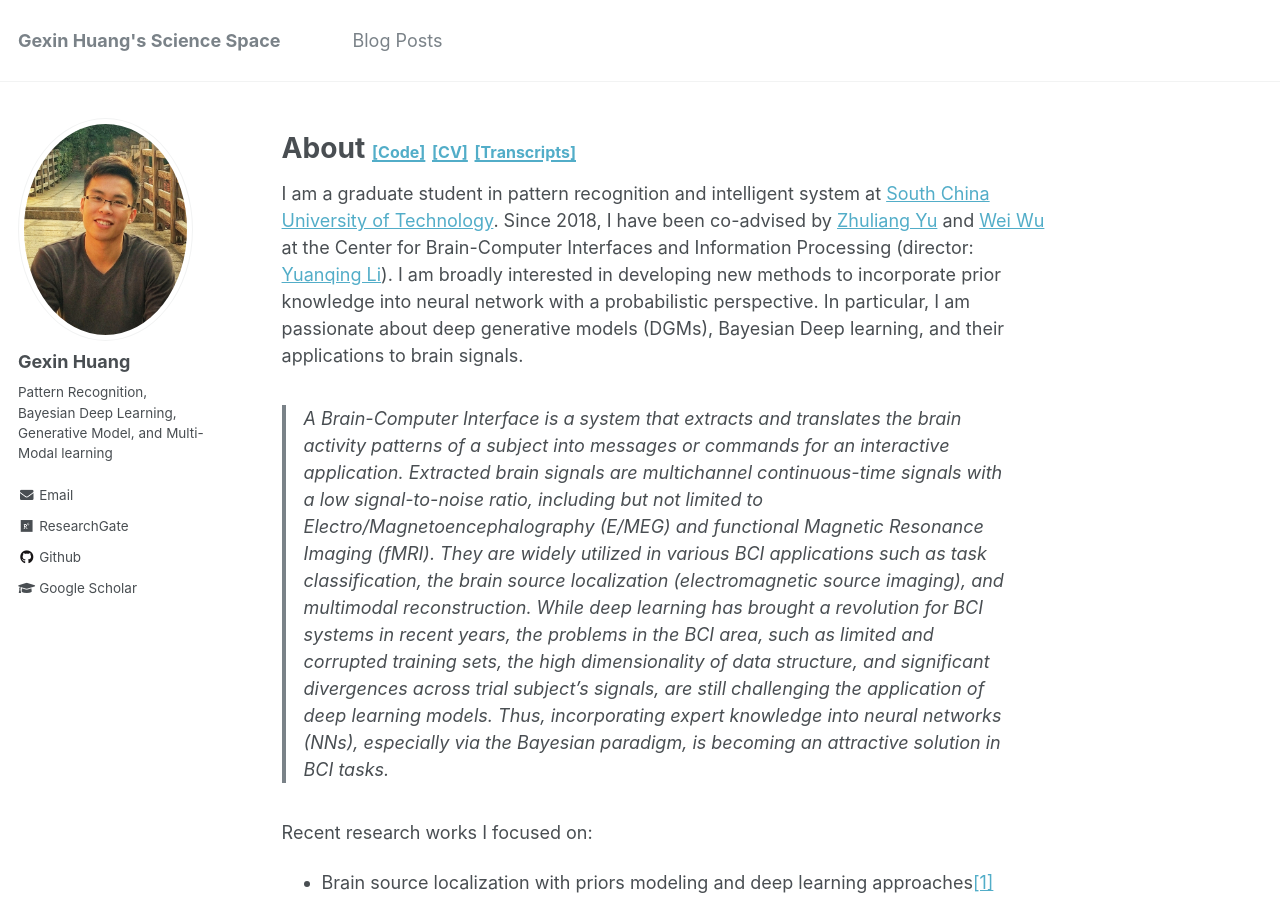
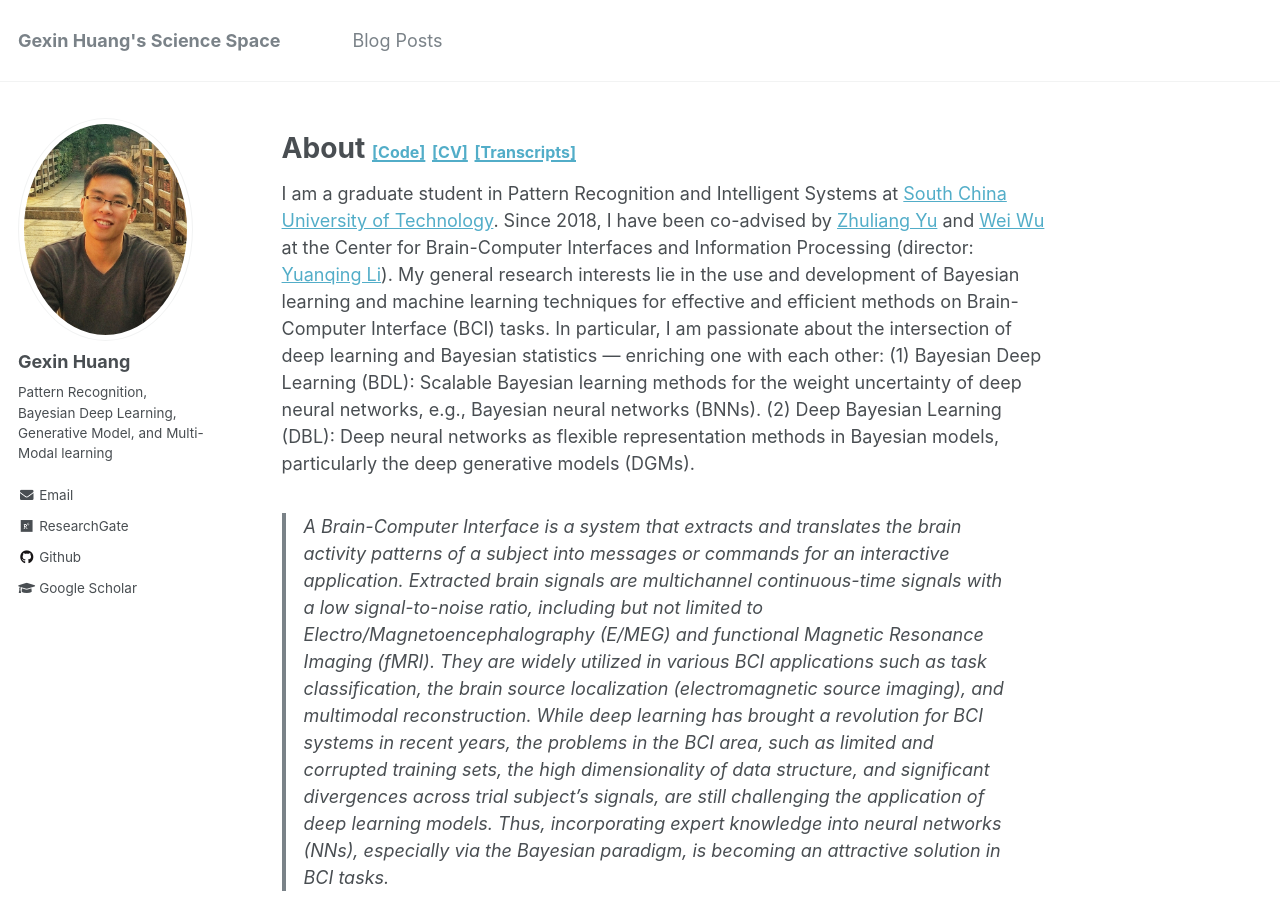
Before and after one commit to gexinh/gexinh.github.io, a Jekyll site: the page built from _pages/about.md, in a window 1280 px wide and 900 px high. Built offline with Jekyll 4.4.1, drawn with Linux system fonts in a browser that asks for light colours.

Commit message:
modify the introduction

```diff
--- a/_pages/about.md
+++ b/_pages/about.md
@@ -11,7 +11,9 @@ redirect_from:
 
 About  [<font size=3>[Code]</font>](https://github.com/gexinh) [<font size=3>[CV]</font>](files/cv_gexin.pdf) [<font size=3>[Transcripts]</font>](files/transcripts.pdf)
 ======
-I am a graduate student in pattern recognition and intelligent system at [South China University of Technology](https://www.scut.edu.cn/en/main.htm). Since 2018, I have been co-advised by <a href="https://scholar.google.com/citations?user=oAUB9cQAAAAJ&hl=en">Zhuliang Yu</a> and [Wei Wu](https://scholar.google.com/citations?hl=zh-TW&user=HKmFkdwAAAAJ) at the Center for Brain-Computer Interfaces and Information Processing (director: [Yuanqing Li](https://scholar.google.com.sg/citations?user=wN3v1coAAAAJ&hl=en)). I am broadly interested in developing new methods to incorporate prior knowledge into neural network with a probabilistic perspective. In particular, I am passionate about deep generative models (DGMs), Bayesian Deep learning, and their applications to brain signals.
+I am a graduate student in Pattern Recognition and Intelligent Systems at [South China University of Technology](https://www.scut.edu.cn/en/main.htm). Since 2018, I have been co-advised by <a href="https://scholar.google.com/citations?user=oAUB9cQAAAAJ&hl=en">Zhuliang Yu</a> and [Wei Wu](https://scholar.google.com/citations?hl=zh-TW&user=HKmFkdwAAAAJ) at the Center for Brain-Computer Interfaces and Information Processing (director: [Yuanqing Li](https://scholar.google.com.sg/citations?user=wN3v1coAAAAJ&hl=en)). My general research interests lie in the use and development of Bayesian learning and machine learning techniques for effective and efficient methods on Brain-Computer Interface (BCI) tasks. In particular, I am passionate about the intersection of deep learning and Bayesian statistics --- enriching one with each other: (1) Bayesian Deep Learning (BDL): Scalable Bayesian learning methods for the weight uncertainty of deep neural networks, e.g., Bayesian neural networks (BNNs). (2) Deep Bayesian Learning (DBL): Deep neural networks as flexible representation methods in Bayesian models, particularly the deep generative models (DGMs).
+
+<!-- I am broadly interested in developing new methods to incorporate prior knowledge into neural network with a probabilistic perspective. In particular, I am passionate about deep generative models (DGMs), Bayesian Deep learning, and their applications to brain signals.  -->
 
 > A Brain-Computer Interface is a system that extracts and translates the brain activity patterns of a subject into messages or commands for an interactive application. Extracted brain signals are multichannel continuous-time signals with a low signal-to-noise ratio, including but not limited to Electro/Magnetoencephalography (E/MEG) and functional Magnetic Resonance Imaging (fMRI). They are widely utilized in various BCI applications such as task classification, the brain source localization (electromagnetic source imaging), and multimodal reconstruction. While deep learning has brought a revolution for BCI systems in recent years, the problems in the BCI area, such as limited and corrupted training sets, the high dimensionality of data structure, and significant divergences across trial subject’s signals, are still challenging the application of deep learning models. Thus, incorporating expert knowledge into neural networks (NNs), especially via the Bayesian paradigm, is becoming an attractive solution in BCI tasks.
 
```
